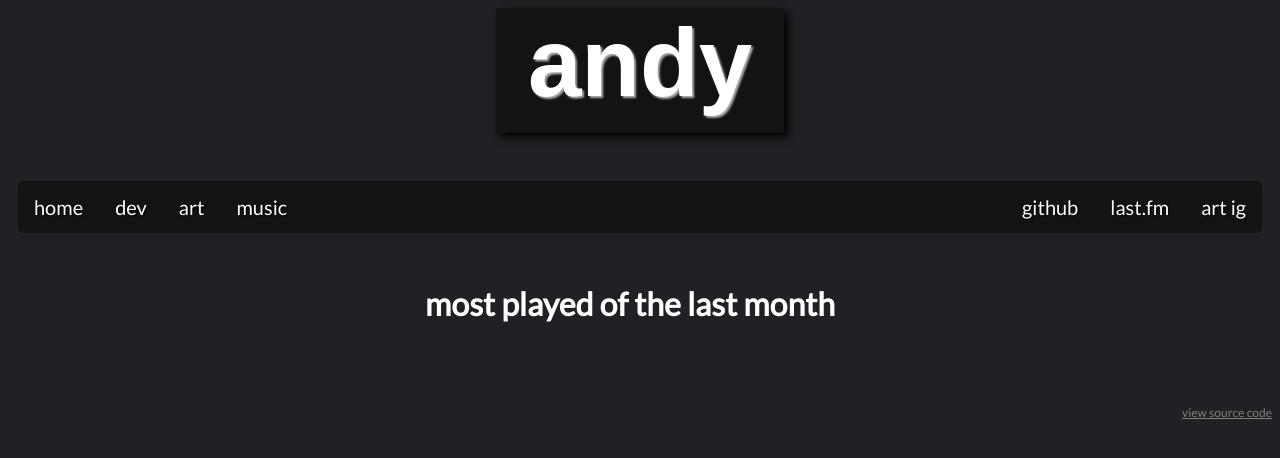
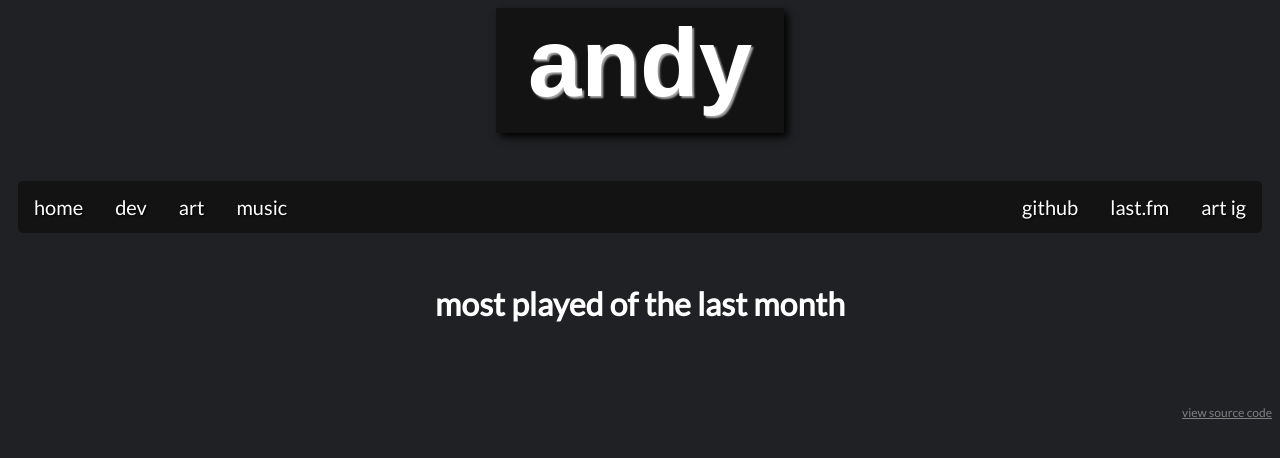
Before and after one commit to Sarsoo/sarsooxyz.pyreact, a Flask app: page /music/ in a window 1280 px wide. Shown: the top 458 px of the page. Run offline with Flask 2, Linux system fonts and the light colour scheme; data that the repository does not hold is empty; some web fonts are replaced.

Commit message:
fixing text alignment

```diff
--- a/sarsoo/music/templates/music/index.html
+++ b/sarsoo/music/templates/music/index.html
@@ -4,7 +4,7 @@
 
 {% block content %}
 	<div class="row">
-		<h1 class = "pad-12" style = "text-align: center; color: white;">most played of the last month</h1>
+		<h1 class = "col-12" style = "text-align: center; color: white;">most played of the last month</h1>
 	</div>
 	<div class="row">
 		{% for album in albums %}
```
